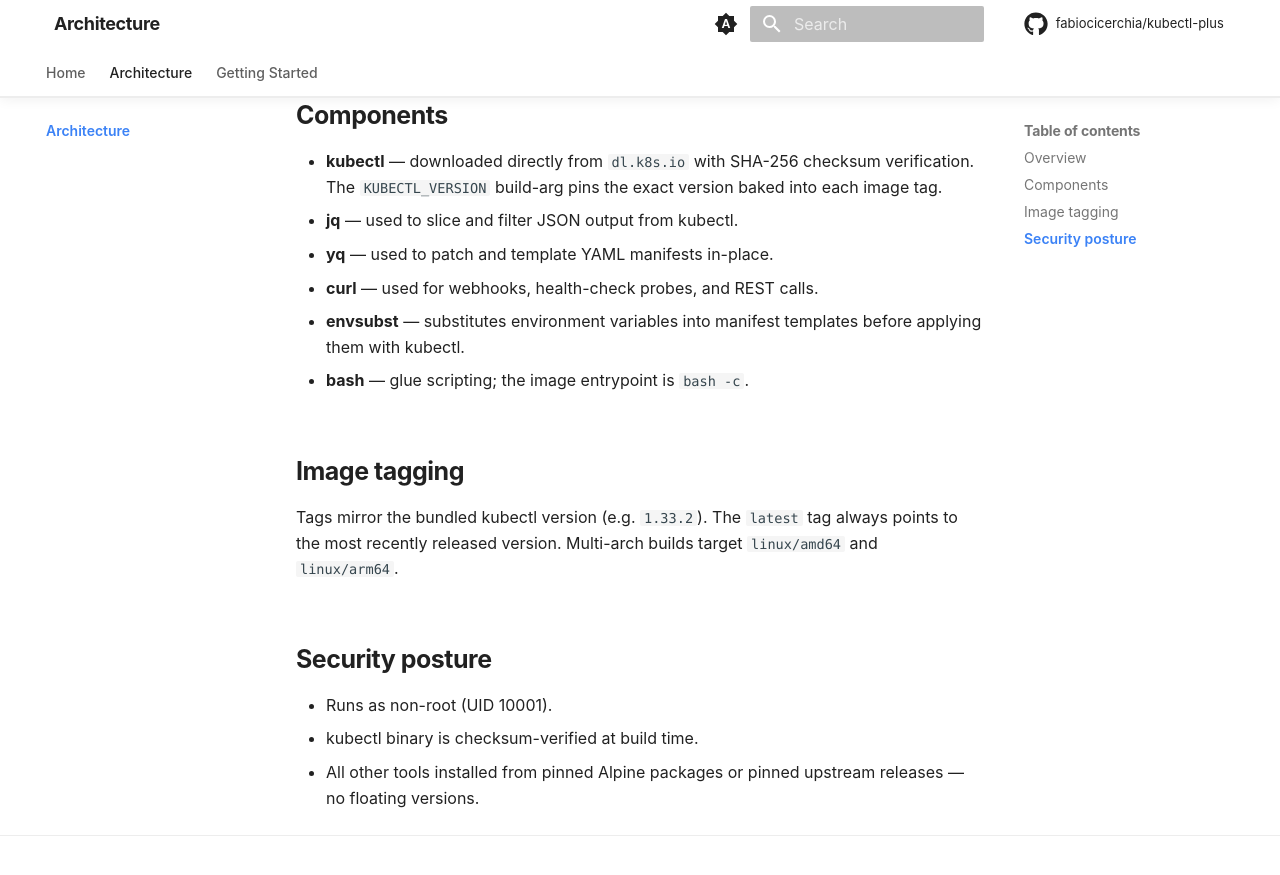
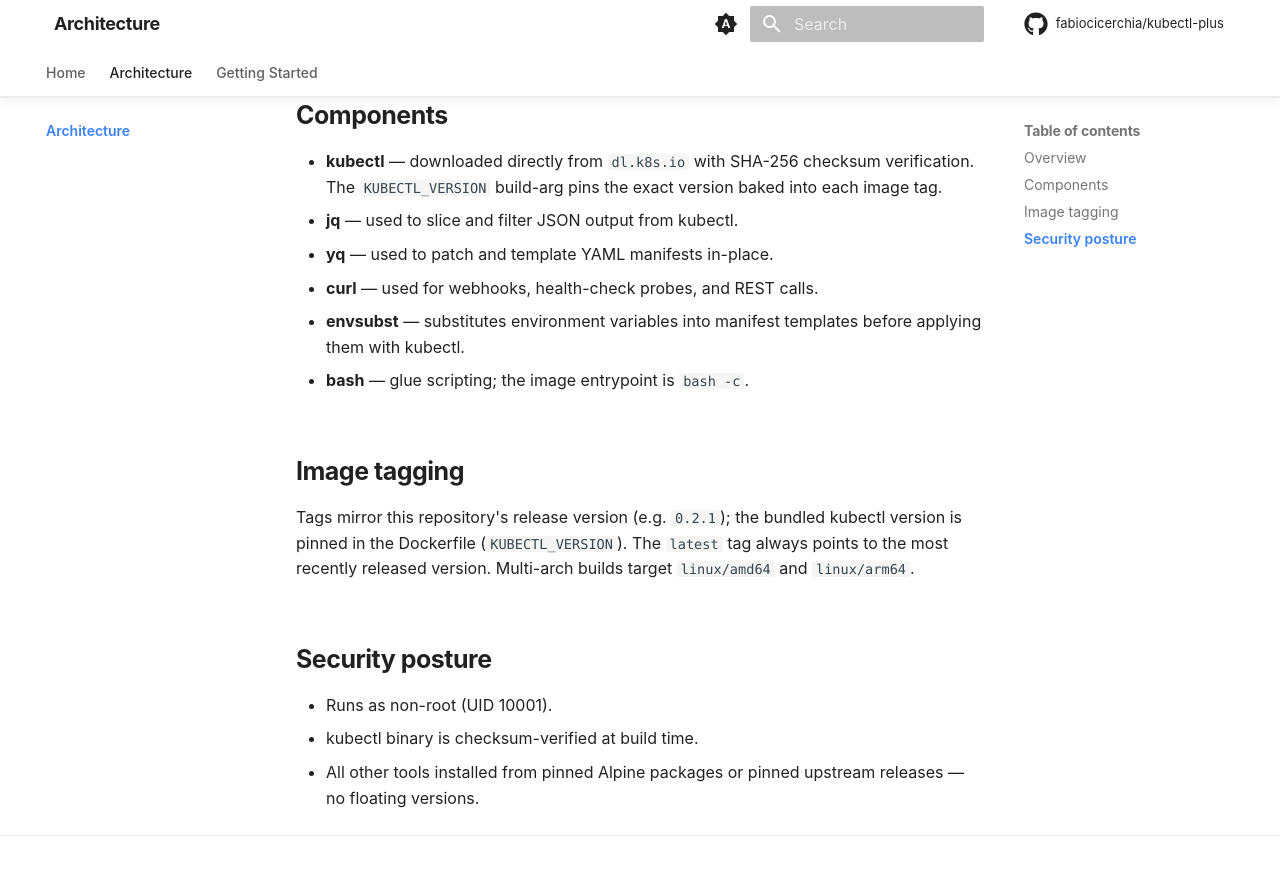
Before and after one commit to fabiocicerchia/kubectl-plus, an MkDocs documentation site: the page built from docs/architecture.md, in a window 1280 px wide and 900 px high, scrolled down 537 px. Shown: the top 875 px of the window. Built offline with MkDocs 1.6.1 and Material for MkDocs 9.7.7, drawn with Linux system fonts in a browser that asks for light colours; comment, search, counter and statistics services are not loaded.

Commit message:
fix: describe the tag scheme the publish workflow actually uses (#46)
The docs said tags mirror the bundled kubectl version and told users to
`docker pull ghcr.io/fabiocicerchia/kubectl-plus:1.33.2`. That tag has never
existed — publish.yml tags with the release version, so GHCR holds 0.1.0, 0.1.3,
0.2.0, 0.2.1 and latest. (kubectl-versioned is the repo that tags by kubectl
version; this one does not.) Every pinned example was a missing image.

The Kubernetes Job example also pulled `fabiocicerchia/kubectl-plus`, which
resolves to Docker Hub, where nothing is published. Same bug in the Makefile:
`IMAGE ?= fabiocicerchia/kubectl-plus` sends `make install` and `make push` to
Docker Hub. Both now carry the ghcr.io prefix.

The bundled kubectl version stays pinned in the Dockerfile; it is just not what
the image tag means.


Claude-Session: https://claude.ai/code/session_01GU9oJAcBs7XrUu1nYCL99d

Co-authored-by: Claude Opus 5 (1M context) <noreply@anthropic.com>

```diff
--- a/docs/architecture.md
+++ b/docs/architecture.md
@@ -30,9 +30,10 @@ Alpine base ─▶ kubectl (pinned, checksum-verified)
 
 ## Image tagging
 
-Tags mirror the bundled kubectl version (e.g. `1.33.2`). The `latest` tag
-always points to the most recently released version. Multi-arch builds target
-`linux/amd64` and `linux/arm64`.
+Tags mirror this repository's release version (e.g. `0.2.1`); the bundled
+kubectl version is pinned in the Dockerfile (`KUBECTL_VERSION`). The
+`latest` tag always points to the most recently released version.
+Multi-arch builds target `linux/amd64` and `linux/arm64`.
 
 ## Security posture
 
--- a/docs/index.html
+++ b/docs/index.html
@@ -48,7 +48,7 @@ footer{margin-top:2.2rem;color:#5c6684;font-size:.82rem}
   <p class="desc">The actual toolset every in-cluster automation Job, hook, and CI step ends up needing. Stop building the same ad-hoc &quot;kubectl but with jq&quot; image in every project.</p>
   <div class="install-label">Install</div>
   <pre><code>docker pull ghcr.io/fabiocicerchia/kubectl-plus:latest</code></pre>
-  <p class="alt">or: <code>docker pull ghcr.io/fabiocicerchia/kubectl-plus:1.33.2</code></p>
+  <p class="alt">or: <code>docker pull ghcr.io/fabiocicerchia/kubectl-plus:0.2.1</code></p>
   <div class="links">
     <a class="btn" href="https://github.com/fabiocicerchia/kubectl-plus">GitHub →</a>
     <a class="plain" href="docs/">Full docs</a>
```
Also changed, not shown: CHANGELOG.md (+2 -2 lines), README.md (+5 -4 lines), docs/getting-started.md (+2 -2 lines), 1 other file.
